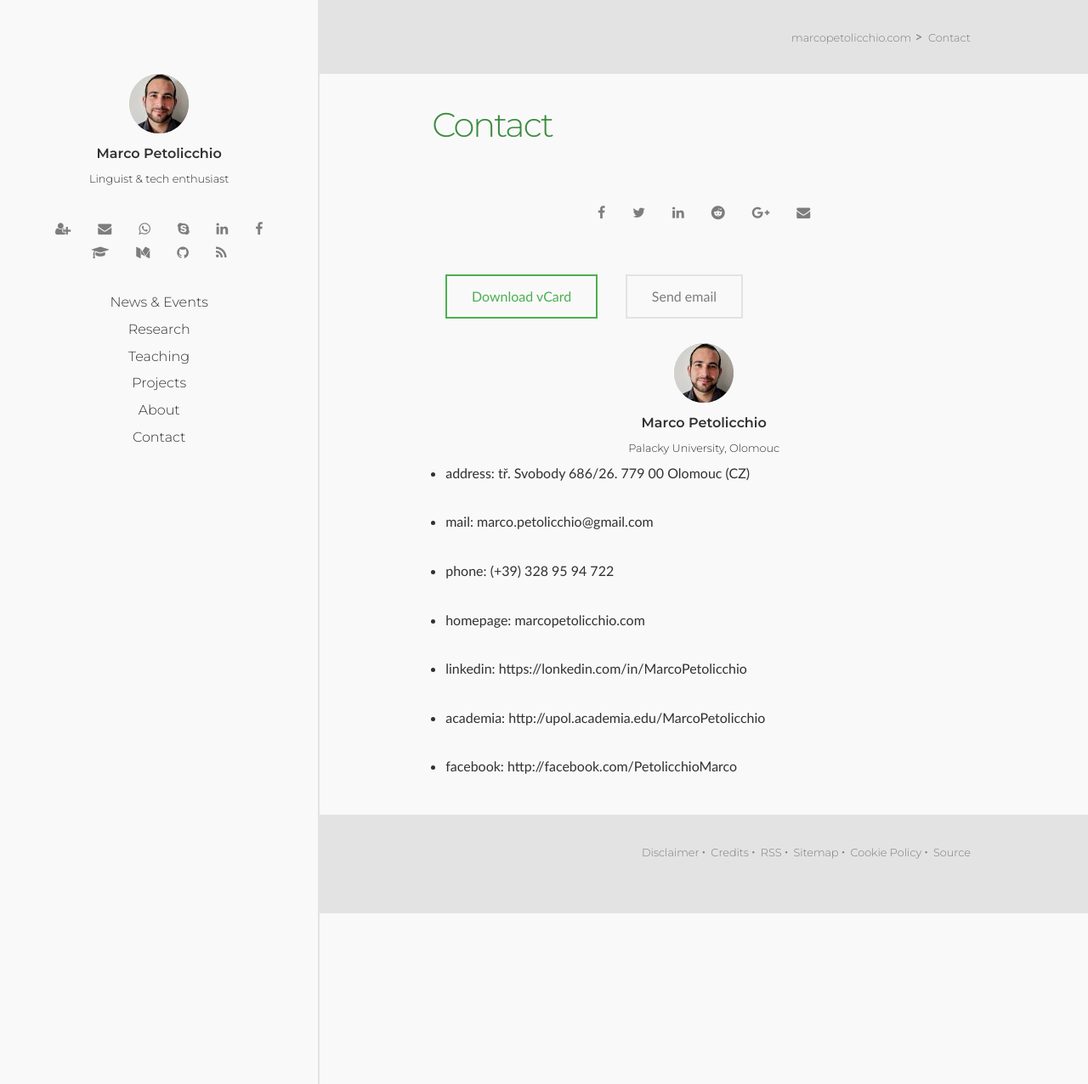
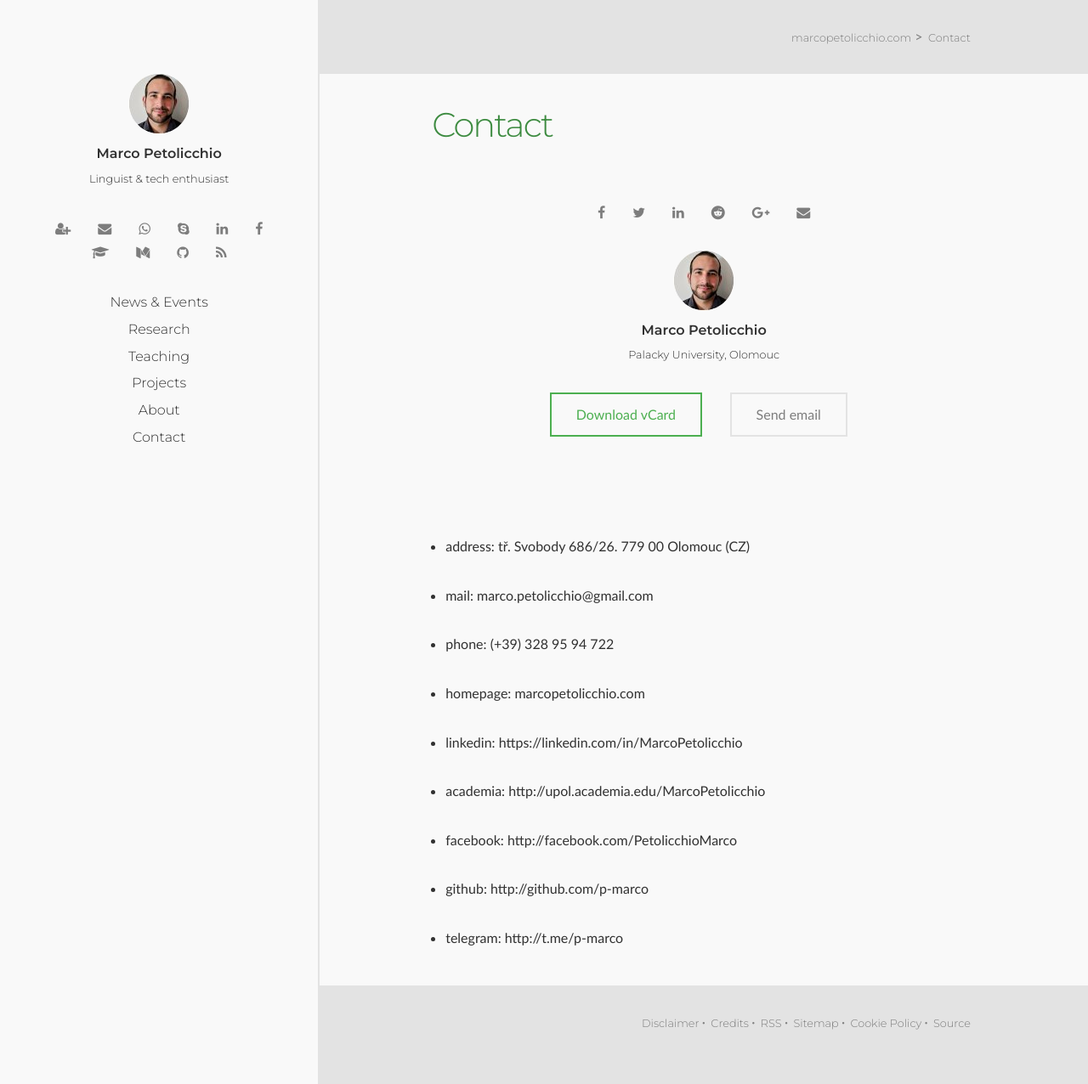
Before and after one commit to p-marco/p-marco.github.io, a Jekyll site: the page built from contact.md, in a window 1280 px wide. Shown: the whole page at 85% size. Built offline with Jekyll 4.4.1, drawn with Linux system fonts in a browser that asks for light colours; comment, search, counter and statistics services are not loaded.

Commit message:
Update contact.md

```diff
--- a/contact.md
+++ b/contact.md
@@ -11,12 +11,7 @@ share: false
 
 
 
-<ul>
-<li class="btn btn--block btn-primary--outline"><a download href="http://marcopetolicchio.com/assets/vcard.vcf"><span>Download vCard</span></a></li>
 
-<li class="btn btn--block btn-secundary--outline"><a href="mailto:marco.petolicchio@gmail.com"><span>Send email</span></a></li>
-
-</ul>
 
 <div style="text-align:center">
 
@@ -25,13 +20,22 @@ share: false
 	</div>
 	<p class="t-heading u-layout u-mar--0 u-inline u-block u-media--l" style="text-align:center"><strong>Marco Petolicchio</strong><br>
 	<small>Palacky University, Olomouc</small></p>
+	<ul>
+<li class="btn btn--block btn-primary--outline"><a download href="http://marcopetolicchio.com/assets/vcard.vcf"><span>Download vCard</span></a></li>
+
+<li class="btn btn--block btn-secundary--outline"><a href="mailto:marco.petolicchio@gmail.com"><span>Send email</span></a></li>
+
+</ul>
 </div>
+<br><br>
 
 * address: tř. Svobody 686/26. 779 00 Olomouc (CZ)
 * mail: marco.petolicchio@gmail.com
 * phone: (+39) 328 95 94 722
 * homepage: marcopetolicchio.com
-
-* linkedin: https://lonkedin.com/in/MarcoPetolicchio
+		<br>
+* linkedin: https://linkedin.com/in/MarcoPetolicchio
 * academia: http://upol.academia.edu/MarcoPetolicchio
 * facebook: http://facebook.com/PetolicchioMarco
+* github: http://github.com/p-marco
+* telegram: http://t.me/p-marco
```
